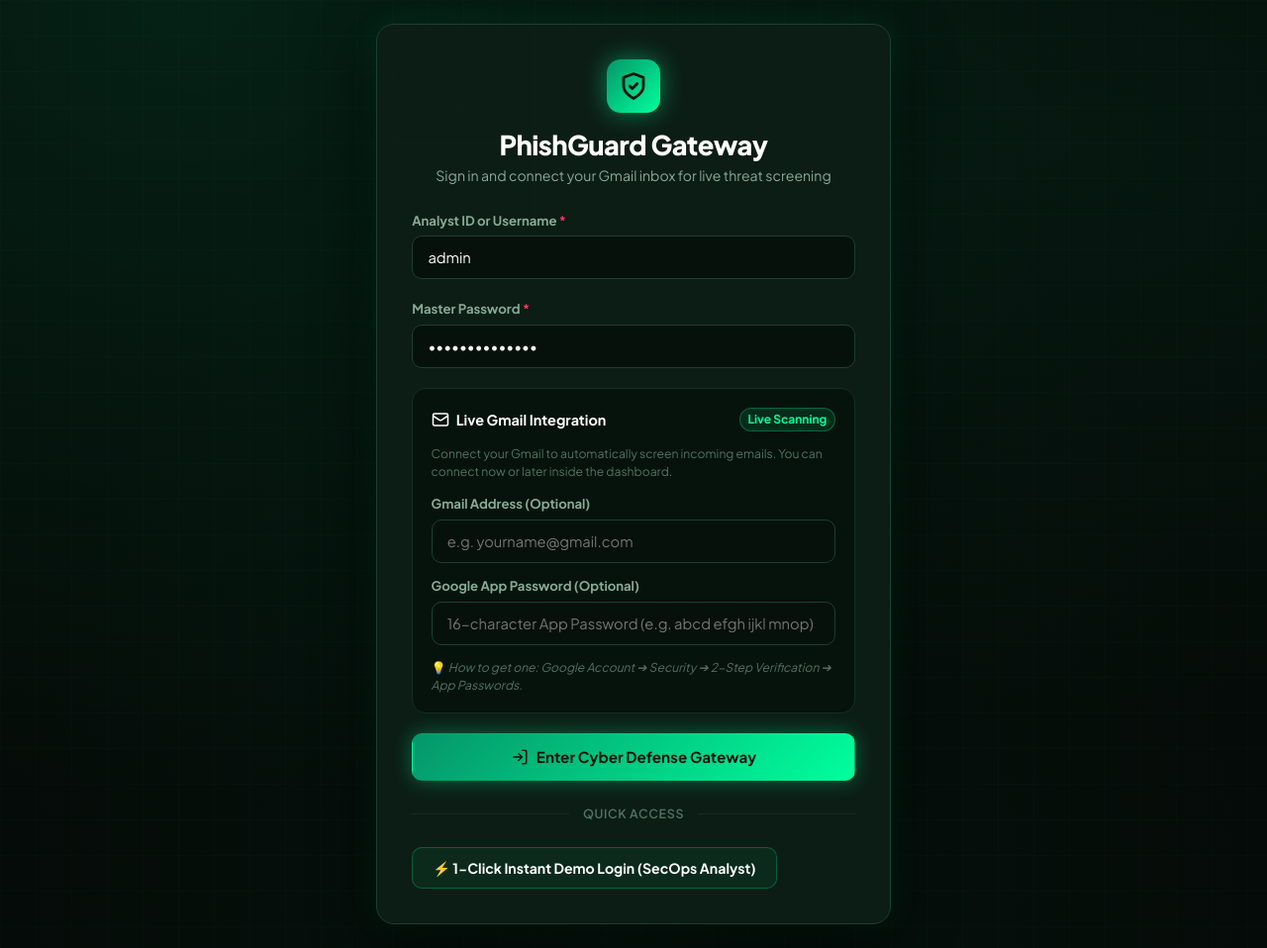
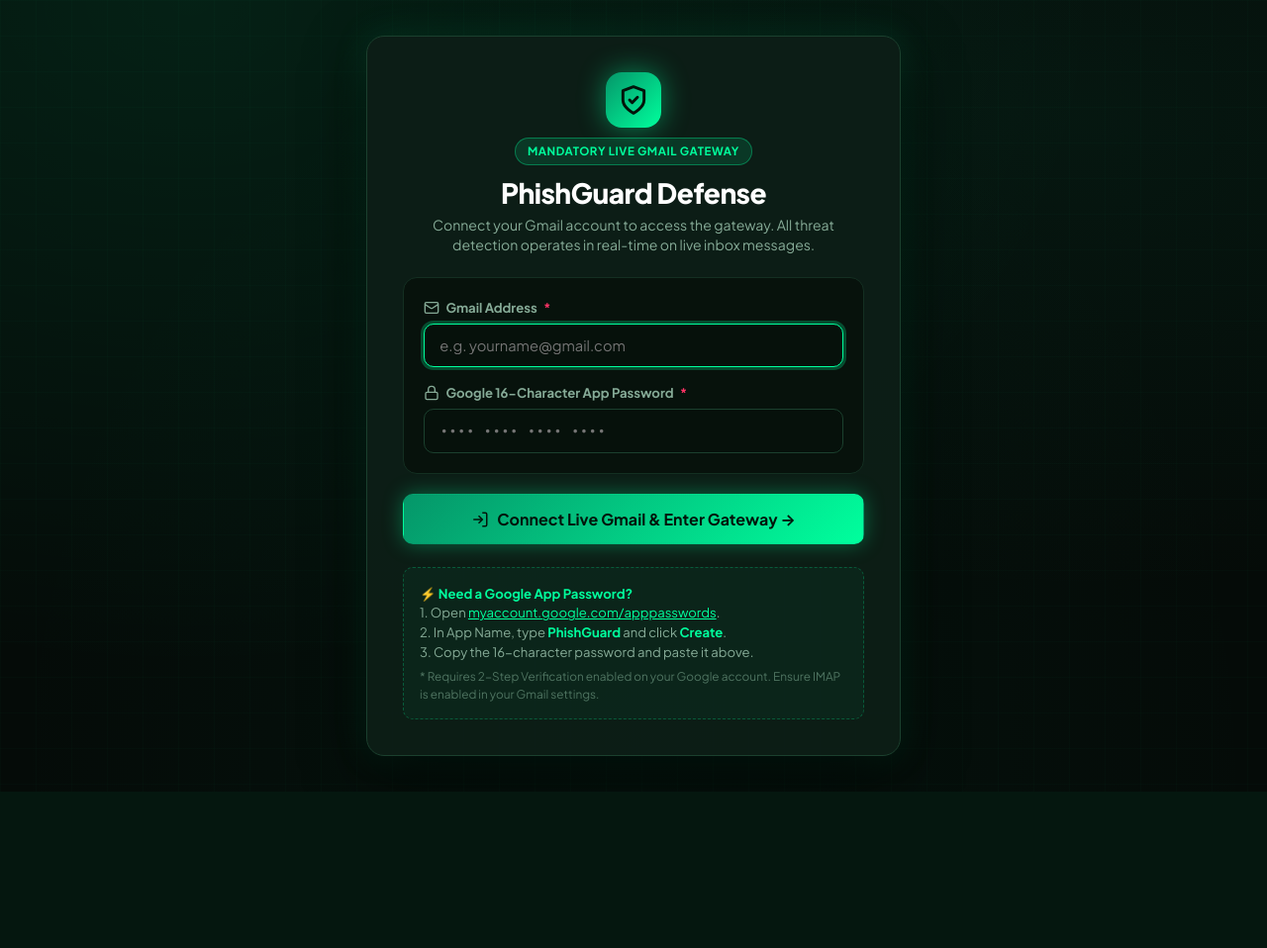
Before and after one commit to sehxjbirsingh/PhishGuard, a Flask app: page /login in a window 1280 px wide. Shown: the whole page at 99% size. After the commit the page ends 795 px from the top, so only its background shows below. Run offline with Flask 3, Linux system fonts and the light colour scheme.

Commit message:
Enforce mandatory live Gmail authentication, remove dummy login, and expand layout to eliminate right-side gaps

```diff
--- a/routes.py
+++ b/routes.py
@@ -97,39 +97,80 @@ def fetch_live_gmail(email_address, app_password, max_emails=5):
     mail.logout()
     return results
 
-# Before request guard: require login for application views
+# Before request guard: require verified Gmail session for all views
 @bp.before_request
 def require_login():
-    public_endpoints = ('main.login', 'static', 'main.api_analyze', 'main.api_messages')
+    public_endpoints = ('main.login', 'static')
     if request.endpoint and not request.endpoint.startswith('static'):
-        if request.endpoint not in public_endpoints and not session.get('user'):
+        if request.endpoint not in public_endpoints and (not session.get('gmail') or not session.get('gmail_password')):
             return redirect(url_for('main.login'))
 
 @bp.route('/login', methods=['GET', 'POST'])
 def login():
     if request.method == 'POST':
-        username = request.form.get('username', '').strip() or 'Security_Analyst'
-        password = request.form.get('password', '').strip()
         gmail_address = request.form.get('gmail_address', '').strip()
         gmail_app_password = request.form.get('gmail_app_password', '').strip()
 
-        session['user'] = username
-        if gmail_address:
-            session['gmail'] = gmail_address
-            session['gmail_password'] = gmail_app_password
-            flash(f'Signed in as {username}. Gmail connected: {gmail_address}', 'success')
-        else:
-            flash(f'Signed in successfully as {username}.', 'success')
-        return redirect(url_for('main.dashboard'))
+        if not gmail_address or not gmail_app_password:
+            flash('Both Gmail address and 16-character Google App Password are mandatory.', 'error')
+            return render_template('login.html', gmail_address=gmail_address)
 
-    if session.get('user'):
+        clean_password = gmail_app_password.replace(' ', '')
+
+        # Test direct connection to Google IMAP server
+        try:
+            mail = imaplib.IMAP4_SSL("imap.gmail.com", 993, timeout=12)
+            mail.login(gmail_address, clean_password)
+            mail.logout()
+        except Exception as exc:
+            err_msg = str(exc)
+            if "AUTHENTICATIONFAILED" in err_msg or "Invalid credentials" in err_msg:
+                flash("❌ Gmail authentication failed: Invalid credentials. Please verify you are using your 16-character Google App Password from myaccount.google.com/apppasswords (not your normal Google password).", "error")
+            else:
+                flash(f"❌ Connection to imap.gmail.com failed: {err_msg}. Please ensure IMAP is enabled in your Gmail settings.", "error")
+            return render_template('login.html', gmail_address=gmail_address)
+
+        session['gmail'] = gmail_address
+        session['gmail_password'] = clean_password
+        session['user'] = gmail_address.split('@')[0]
+
+        # Automatically fetch and screen live incoming emails from user inbox
+        try:
+            live_messages = fetch_live_gmail(gmail_address, clean_password, max_emails=10)
+            if live_messages:
+                db = get_db()
+                count = 0
+                threats_found = 0
+                for item in live_messages:
+                    s_sender = item['sender']
+                    s_subject = item['subject']
+                    s_body = item['body']
+                    a = analyze(s_sender, s_subject, s_body)
+                    status = 'quarantined' if a['verdict'] == 'phishing' else ('review' if a['score'] >= 0.35 else 'delivered')
+                    if a['verdict'] == 'phishing':
+                        threats_found += 1
+                    db.execute(
+                        'INSERT INTO messages (sender, subject, body, score, verdict, reason, status) VALUES (?, ?, ?, ?, ?, ?, ?)',
+                        (s_sender, s_subject, s_body, a['score'], a['verdict'], a['reason'], status)
+                    )
+                    count += 1
+                db.commit()
+                flash(f"✅ Connected to {gmail_address}! Ingested and screened {count} live incoming emails ({threats_found} quarantined).", "success")
+            else:
+                flash(f"✅ Connected to {gmail_address}! Live monitoring online. Inbox has 0 unread messages.", "success")
+        except Exception:
+            flash(f"✅ Connected to {gmail_address}! Live monitoring online.", "success")
+
+        return redirect(url_for('main.quarantine_page'))
+
+    if session.get('gmail') and session.get('gmail_password'):
         return redirect(url_for('main.dashboard'))
     return render_template('login.html')
 
 @bp.get('/logout')
 def logout():
     session.clear()
-    flash('Signed out successfully.', 'info')
+    flash('Signed out of Gmail gateway.', 'info')
     return redirect(url_for('main.login'))
 
 @bp.post('/connect-gmail')
@@ -137,59 +178,39 @@ def connect_gmail():
     gmail_address = request.form.get('gmail_address', '').strip()
     gmail_app_password = request.form.get('gmail_app_password', '').strip()
 
-    if not gmail_address:
-        flash('Please provide a valid Gmail address.', 'error')
+    if not gmail_address or not gmail_app_password:
+        flash('Both Gmail address and Google App Password are required.', 'error')
+        return redirect(request.referrer or url_for('main.dashboard'))
+
+    clean_password = gmail_app_password.replace(' ', '')
+    try:
+        mail = imaplib.IMAP4_SSL("imap.gmail.com", 993, timeout=12)
+        mail.login(gmail_address, clean_password)
+        mail.logout()
+    except Exception as exc:
+        flash(f"Authentication with imap.gmail.com failed: {exc}", "error")
         return redirect(request.referrer or url_for('main.dashboard'))
 
     session['gmail'] = gmail_address
-    session['gmail_password'] = gmail_app_password
-    flash(f'Gmail inbox connected: {gmail_address}. Ready to sync live messages.', 'success')
+    session['gmail_password'] = clean_password
+    session['user'] = gmail_address.split('@')[0]
+    flash(f'Gmail account linked: {gmail_address}. Live sync active.', 'success')
     return redirect(request.referrer or url_for('main.dashboard'))
 
 @bp.post('/sync-gmail')
 def sync_gmail():
     gmail_address = session.get('gmail')
     gmail_password = session.get('gmail_password')
-    force_demo = request.form.get('demo') == '1'
 
-    live_messages = []
-    sync_mode = "Live IMAP"
+    if not gmail_address or not gmail_password:
+        flash('Please authenticate with your Gmail account to sync live data.', 'error')
+        return redirect(url_for('main.login'))
 
-    # Try connecting to live Gmail via IMAP if credentials provided
-    if gmail_address and gmail_password and not force_demo:
-        try:
-            live_messages = fetch_live_gmail(gmail_address, gmail_password, max_emails=5)
-        except Exception as exc:
-            err_msg = str(exc)
-            if "AUTHENTICATIONFAILED" in err_msg or "Invalid credentials" in err_msg:
-                flash("Gmail authentication failed: Please use a 16-character Google App Password (myaccount.google.com/apppasswords). Falling back to simulated live incoming stream.", "warning")
-            else:
-                flash(f"Live Gmail connection issue ({err_msg}). Falling back to simulated live incoming feed.", "warning")
-            live_messages = []
-
-    # If no IMAP credentials or connection failed, provide realistic live stream simulation
-    if not live_messages:
-        sync_mode = "Live Feed Simulator"
-        live_messages = [
-            {
-                "sender": f"security-alert@{session.get('gmail', 'gmail.com').split('@')[0]}-auth.xyz",
-                "subject": "Action required: Suspicious sign-in detected on your Gmail account",
-                "body": "We detected an unauthorized sign-in from an unknown device. Verify your credentials immediately at http://gmail-auth-verify.top/login to avoid suspension. Enter your password.",
-                "date": "Just now"
-            },
-            {
-                "sender": "no-reply@accounts.google.example",
-                "subject": "Security notice: 2-Step Verification turned on",
-                "body": "2-Step Verification is active for your Google Account. If you made this change, no action is needed. Review activity at https://myaccount.google.example/security.",
-                "date": "Just now"
-            },
-            {
-                "sender": "it-support@internal-team.example",
-                "subject": "Urgent: Direct deposit payroll mismatch notification",
-                "body": "Your bank details require verification before salary release today. Please submit your account details and password at http://bit.ly/pay-verify.",
-                "date": "Just now"
-            }
-        ]
+    try:
+        live_messages = fetch_live_gmail(gmail_address, gmail_password, max_emails=10)
+    except Exception as exc:
+        flash(f"Failed to fetch live emails from Gmail: {exc}", "error")
+        return redirect(url_for('main.quarantine_page'))
 
     db = get_db()
     count = 0
@@ -212,7 +233,7 @@ def sync_gmail():
         count += 1
 
     db.commit()
-    flash(f"Live Sync Complete ({sync_mode}): Screened {count} incoming emails. Intercepted {threats_found} threats into quarantine.", "success")
+    flash(f"⚡ Live Gmail Sync Complete: Screened {count} live emails from {gmail_address}. {threats_found} threats quarantined.", "success")
     return redirect(url_for('main.quarantine_page'))
 
 def get_stats():
--- a/static/css/style.css
+++ b/static/css/style.css
@@ -112,9 +112,9 @@ body {
 }
 
 .nav-container {
-  max-width: 1400px;
+  max-width: 100%;
+  padding: 0.85rem 2rem;
   margin: 0 auto;
-  padding: 0.85rem 1.5rem;
   display: flex;
   align-items: center;
   justify-content: space-between;
@@ -240,9 +240,9 @@ body {
    ========================================================================== */
 
 .flash-wrapper {
-  max-width: 1400px;
+  max-width: 100%;
+  padding: 0 2rem;
   margin: 1rem auto 0;
-  padding: 0 1.5rem;
   width: 100%;
 }
 
@@ -307,10 +307,10 @@ body {
 
 .main-content {
   flex: 1;
-  max-width: 1400px;
+  max-width: 100%;
   width: 100%;
   margin: 0 auto;
-  padding: 1.5rem;
+  padding: 1.5rem 2rem;
 }
 
 .page-container {
@@ -533,7 +533,7 @@ body {
    ========================================================================== */
 
 .scanner-center-layout {
-  max-width: 880px;
+  max-width: 100%;
   margin: 0 auto;
   width: 100%;
 }
@@ -1318,7 +1318,8 @@ textarea.form-control {
 }
 
 .footer-container {
-  max-width: 1400px;
+  max-width: 100%;
+  padding: 0 0.5rem;
   margin: 0 auto;
   display: flex;
   align-items: center;
--- a/templates/login.html
+++ b/templates/login.html
@@ -3,7 +3,7 @@
 <head>
   <meta charset="UTF-8">
   <meta name="viewport" content="width=device-width, initial-scale=1.0">
-  <title>Login & Gmail Sync - PhishGuard Cyber Defense</title>
+  <title>Connect Live Gmail - PhishGuard Cyber Gateway</title>
   <link rel="stylesheet" href="{{ url_for('static', filename='css/style.css') }}">
   <link rel="preconnect" href="https://fonts.googleapis.com">
   <link rel="preconnect" href="https://fonts.gstatic.com" crossorigin>
@@ -17,16 +17,16 @@
       padding: 1.5rem;
     }
     .login-card {
-      background: rgba(13, 30, 22, 0.95);
+      background: rgba(13, 30, 22, 0.96);
       border: 1px solid var(--border-card);
       border-radius: var(--radius-xl);
-      max-width: 520px;
+      max-width: 540px;
       width: 100%;
-      padding: 2.2rem;
-      box-shadow: 0 20px 60px rgba(0, 0, 0, 0.7), 0 0 30px rgba(0, 255, 157, 0.12);
+      padding: 2.25rem;
+      box-shadow: 0 20px 60px rgba(0, 0, 0, 0.75), 0 0 35px rgba(0, 255, 157, 0.15);
       display: flex;
       flex-direction: column;
-      gap: 1.5rem;
+      gap: 1.4rem;
     }
     .login-header {
       display: flex;
@@ -38,16 +38,16 @@
     .login-logo {
       background: linear-gradient(135deg, #059669, #00ff9d);
       color: #03140a;
-      width: 54px;
-      height: 54px;
-      border-radius: 14px;
+      width: 56px;
+      height: 56px;
+      border-radius: 16px;
       display: flex;
       align-items: center;
       justify-content: center;
-      box-shadow: 0 0 25px rgba(0, 255, 157, 0.45);
+      box-shadow: 0 0 28px rgba(0, 255, 157, 0.45);
     }
     .login-title {
-      font-size: 1.7rem;
+      font-size: 1.75rem;
       font-weight: 800;
       color: #ffffff;
       letter-spacing: -0.02em;
@@ -55,55 +55,46 @@
     .login-subtitle {
       font-size: 0.88rem;
       color: var(--text-muted);
+      line-height: 1.45;
     }
-    .gmail-connect-box {
-      background: rgba(6, 17, 11, 0.8);
-      border: 1px solid var(--border-subtle);
-      border-radius: var(--radius-lg);
-      padding: 1.15rem;
-      display: flex;
-      flex-direction: column;
-      gap: 0.85rem;
-    }
-    .gmail-header {
-      display: flex;
-      align-items: center;
-      justify-content: space-between;
-    }
-    .gmail-badge {
+    .mandatory-badge {
       display: inline-flex;
       align-items: center;
-      gap: 0.35rem;
-      font-size: 0.75rem;
+      gap: 0.4rem;
+      background: rgba(0, 255, 157, 0.12);
+      color: var(--cyber-green);
+      border: 1px solid rgba(0, 255, 157, 0.35);
+      padding: 4px 12px;
+      border-radius: 9999px;
+      font-size: 0.72rem;
       font-weight: 700;
-      color: var(--cyber-green);
-      background: rgba(0, 255, 157, 0.1);
-      padding: 2px 8px;
-      border-radius: 9999px;
-      border: 1px solid rgba(0, 255, 157, 0.3);
-    }
-    .divider-row {
-      display: flex;
-      align-items: center;
-      text-align: center;
-      color: var(--text-dim);
-      font-size: 0.78rem;
-      font-weight: 600;
       text-transform: uppercase;
       letter-spacing: 0.05em;
     }
-    .divider-row::before, .divider-row::after {
-      content: '';
-      flex: 1;
-      border-bottom: 1px solid var(--border-subtle);
+    .gmail-box {
+      background: rgba(6, 17, 11, 0.85);
+      border: 1px solid var(--border-subtle);
+      border-radius: var(--radius-lg);
+      padding: 1.25rem;
+      display: flex;
+      flex-direction: column;
+      gap: 1rem;
     }
-    .divider-row span {
-      padding: 0 0.85rem;
+    .guide-box {
+      background: rgba(0, 255, 157, 0.04);
+      border: 1px dashed rgba(0, 255, 157, 0.25);
+      border-radius: var(--radius-md);
+      padding: 1rem;
+      font-size: 0.82rem;
+      color: var(--text-muted);
+      line-height: 1.5;
     }
-    .helper-text {
-      font-size: 0.76rem;
-      color: var(--text-dim);
-      line-height: 1.45;
+    .guide-box strong {
+      color: var(--cyber-green);
+    }
+    .guide-box a {
+      color: var(--cyber-green);
+      text-decoration: underline;
     }
   </style>
 </head>
@@ -114,14 +105,15 @@
       <!-- Header with Logo -->
       <div class="login-header">
         <div class="login-logo">
-          <svg width="30" height="30" viewBox="0 0 24 24" fill="none" stroke="currentColor" stroke-width="2.2" stroke-linecap="round" stroke-linejoin="round">
+          <svg width="32" height="32" viewBox="0 0 24 24" fill="none" stroke="currentColor" stroke-width="2.2" stroke-linecap="round" stroke-linejoin="round">
             <path d="M12 22s8-4 8-10V5l-8-3-8 3v7c0 6 8 10 8 10z"/>
             <path d="m9 12 2 2 4-4"/>
           </svg>
         </div>
         <div>
-          <h1 class="login-title">PhishGuard Gateway</h1>
-          <p class="login-subtitle">Sign in and connect your Gmail inbox for live threat screening</p>
+          <span class="mandatory-badge">Mandatory Live Gmail Gateway</span>
+          <h1 class="login-title" style="margin-top: 0.4rem;">PhishGuard Defense</h1>
+          <p class="login-subtitle">Connect your Gmail account to access the gateway. All threat detection operates in real-time on live inbox messages.</p>
         </div>
       </div>
 
@@ -139,102 +131,71 @@
         {% endif %}
       {% endwith %}
 
-      <!-- Login Form -->
+      <!-- Mandatory Gmail Login Form -->
       <form action="{{ url_for('main.login') }}" method="POST" class="scanner-form">
 
-        <div class="form-group">
-          <label for="username" class="form-label">Analyst ID or Username <span class="required">*</span></label>
-          <input
-            type="text"
-            name="username"
-            id="username"
-            class="form-control"
-            placeholder="e.g. security_admin"
-            value="admin"
-            required
-          >
-        </div>
-
-        <div class="form-group">
-          <label for="password" class="form-label">Master Password <span class="required">*</span></label>
-          <input
-            type="password"
-            name="password"
-            id="password"
-            class="form-control"
-            placeholder="••••••••••••"
-            value="phishguard2026"
-            required
-          >
-        </div>
-
-        <!-- Live Gmail Integration Section -->
-        <div class="gmail-connect-box">
-          <div class="gmail-header">
-            <strong style="color: #fff; font-size: 0.9rem; display: flex; align-items: center; gap: 0.45rem;">
-              <svg width="18" height="18" viewBox="0 0 24 24" fill="none" stroke="currentColor" stroke-width="2">
+        <div class="gmail-box">
+          <div class="form-group">
+            <label for="gmail_address" class="form-label" style="display: flex; align-items: center; gap: 0.4rem;">
+              <svg width="16" height="16" viewBox="0 0 24 24" fill="none" stroke="currentColor" stroke-width="2">
                 <rect width="20" height="16" x="2" y="4" rx="2"/>
                 <path d="m22 7-8.97 5.7a1.94 1.94 0 0 1-2.06 0L2 7"/>
               </svg>
-              Live Gmail Integration
-            </strong>
-            <span class="gmail-badge">Live Scanning</span>
-          </div>
-          <p class="helper-text">
-            Connect your Gmail to automatically screen incoming emails. You can connect now or later inside the dashboard.
-          </p>
-
-          <div class="form-group">
-            <label for="gmail_address" class="form-label">Gmail Address (Optional)</label>
+              Gmail Address <span class="required">*</span>
+            </label>
             <input
               type="email"
               name="gmail_address"
               id="gmail_address"
               class="form-control"
               placeholder="e.g. yourname@gmail.com"
+              value="{{ gmail_address or '' }}"
+              required
+              autofocus
             >
           </div>
 
           <div class="form-group">
-            <label for="gmail_app_password" class="form-label">Google App Password (Optional)</label>
+            <label for="gmail_app_password" class="form-label" style="display: flex; align-items: center; gap: 0.4rem;">
+              <svg width="16" height="16" viewBox="0 0 24 24" fill="none" stroke="currentColor" stroke-width="2">
+                <rect width="18" height="11" x="3" y="11" rx="2" ry="2"/>
+                <path d="M7 11V7a5 5 0 0 1 10 0v4"/>
+              </svg>
+              Google 16-Character App Password <span class="required">*</span>
+            </label>
             <input
               type="password"
               name="gmail_app_password"
               id="gmail_app_password"
-              class="form-control"
-              placeholder="16-character App Password (e.g. abcd efgh ijkl mnop)"
+              class="form-control font-mono"
+              placeholder="•••• •••• •••• ••••"
+              required
             >
-            <span class="helper-text mt-2" style="display: block;">
-              💡 <em>How to get one: Google Account ➔ Security ➔ 2-Step Verification ➔ App Passwords.</em>
-            </span>
           </div>
         </div>
 
         <!-- Submit Button -->
-        <button type="submit" class="btn btn-primary btn-block" style="padding: 0.85rem; font-size: 0.95rem;">
+        <button type="submit" class="btn btn-primary btn-block" style="padding: 0.9rem; font-size: 1rem; font-weight: 700;">
           <svg width="18" height="18" viewBox="0 0 24 24" fill="none" stroke="currentColor" stroke-width="2">
             <path d="M15 3h4a2 2 0 0 1 2 2v14a2 2 0 0 1-2 2h-4"/>
             <polyline points="10 17 15 12 10 7"/>
             <line x1="15" y1="12" x2="3" y2="12"/>
           </svg>
-          Enter Cyber Defense Gateway
+          Connect Live Gmail &amp; Enter Gateway &rarr;
         </button>
 
       </form>
 
-      <!-- Quick 1-Click Access -->
-      <div class="divider-row">
-        <span>Quick Access</span>
+      <!-- Google App Password Helper Box -->
+      <div class="guide-box">
+        <strong>⚡ Need a Google App Password?</strong><br>
+        1. Open <a href="https://myaccount.google.com/apppasswords" target="_blank" rel="noopener">myaccount.google.com/apppasswords</a>.<br>
+        2. In App Name, type <strong>PhishGuard</strong> and click <strong>Create</strong>.<br>
+        3. Copy the 16-character password and paste it above.<br>
+        <span style="font-size: 0.74rem; color: var(--text-dim); display: block; margin-top: 0.4rem;">
+          * Requires 2-Step Verification enabled on your Google account. Ensure IMAP is enabled in your Gmail settings.
+        </span>
       </div>
-
-      <form action="{{ url_for('main.login') }}" method="POST">
-        <input type="hidden" name="username" value="SecOps_Analyst">
-        <input type="hidden" name="password" value="demo123">
-        <input type="hidden" name="gmail_address" value="analyst.demo@gmail.com">
-        <button type="submit" class="btn btn-secondary btn-block">
-          ⚡ 1-Click Instant Demo Login (SecOps Analyst)
-        </button>
-      </form>
 
     </div>
   </div>
```
Also changed, not shown: index.html (+47 -51 lines), templates/base.html (+4 -11 lines), templates/dashboard.html (+6 -6 lines), templates/index.html (+47 -51 lines), templates/quarantine.html (+6 -6 lines), test_app.py (+8 -7 lines).
